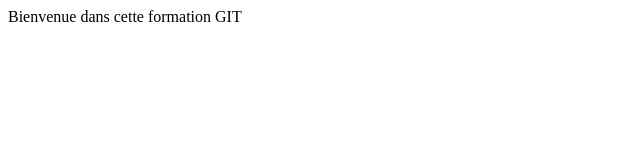
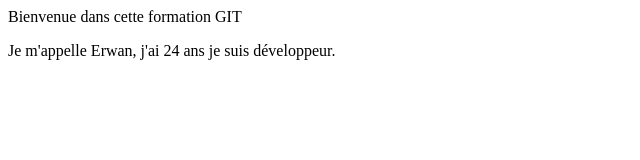
Before and after one commit to Erwan33800/mon_site_web, a plain HTML site: page index.html in a window 1280 px wide. Shown: the whole page, without its empty margins (0-640 px from the left). Drawn offline with Linux system fonts and the light colour scheme.

Commit message:
ajout d'un paragraphe

```diff
--- a/index.html
+++ b/index.html
@@ -11,5 +11,8 @@
     <div id="top-banner">
         Bienvenue dans cette formation GIT
     </div>
+    <div>
+        <p>Je m'appelle Erwan, j'ai 24 ans je suis développeur.</p>
+    </div>
 </body>
 </html>
```
